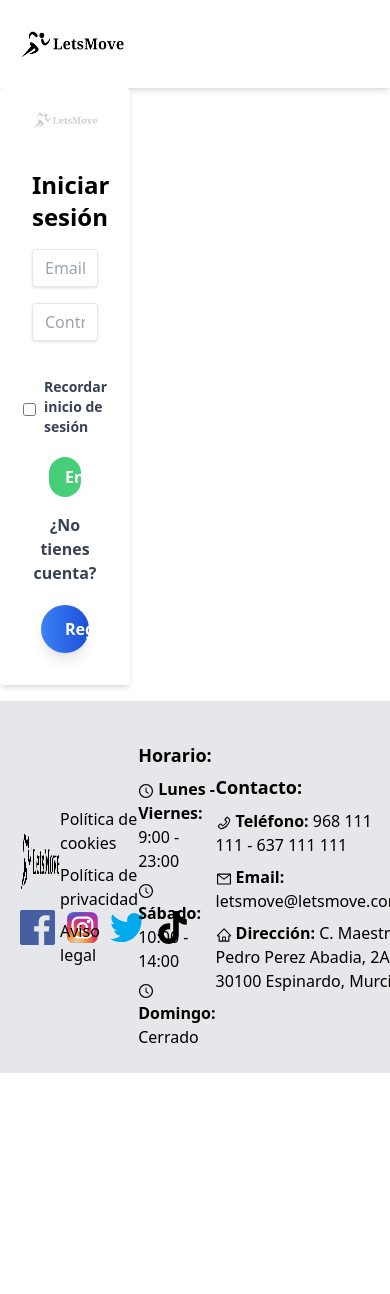
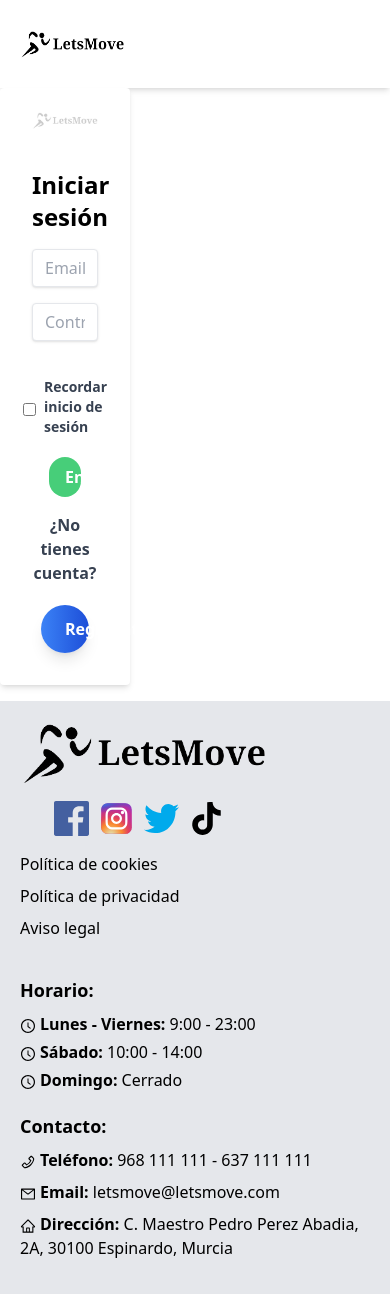
Before and after one commit to Ruben-Maalox/React-reservas-deportivas, a React (Vite) app: page /auth-page in a window 390 px wide. Shown: the top 1294 px of the page. Before the commit the page ends 1073 px from the top, so only its background shows below. Built offline with nearby package versions, Linux system fonts and the light colour scheme; the HTML template or start-up script is replaced by a standard one.

Commit message:
feat: update responsive footer

```diff
--- a/package.json
+++ b/package.json
@@ -10,8 +10,11 @@
     "preview": "vite preview"
   },
   "dependencies": {
+    "@headlessui/react": "^1.7.19",
+    "@heroicons/react": "^1.0.6",
     "@mui/material": "^5.15.15",
     "@react-google-maps/api": "^2.19.3",
+    "classnames": "^2.5.1",
     "react": "^18.2.0",
     "react-dom": "^18.2.0",
     "react-icons": "^5.1.0",
--- a/src/components/Footer.tsx
+++ b/src/components/Footer.tsx
@@ -9,8 +9,8 @@ import "./Footer.css"
 
 export default function Footer() {
   return (
-    <footer className="p-5 bg-gray-200 text-white flex justify-between items-center">
-      <div id="social-ftr" className="flex flex-col items-center">
+    <footer className="p-5 bg-gray-200 text-white flex flex-col items-start md:flex-row md:justify-between md:items-center">
+      <div id="social-ftr" className="flex flex-col items-center mb-4 md:mb-0">
         <img
           src="./src/assets/images/logo-white-transp.png"
           alt="LetsMove"
@@ -40,12 +40,12 @@ export default function Footer() {
         </div>
       </div>
       {/* Añadir enlaces politica de cookies, privacidad, aviso legal. */}
-      <div className="legal-links flex flex-col text-black">
+      <div className="legal-links flex flex-col text-black mb-4 md:mb-0">
         <Link to="/politicaCookies">Política de cookies</Link>
         <Link to="/politicaPrivacidad" className="mt-2">Política de privacidad</Link>
         <Link to="/avisoLegal" className="mt-2">Aviso legal</Link>
       </div>
-      <div className="mt-5 text-black">
+      <div className="mt-5 text-black mb-4 md:mb-0">
         <h2 className="font-bold text-lg mb-2">Horario:</h2>
         <p className="mb-1">
           <AiOutlineClockCircle className="inline-block mr-1" />
@@ -61,7 +61,7 @@ export default function Footer() {
         </p>
       </div>
       {/* CONTACTO */}
-      <div className="contacto flex flex-col text-black">
+      <div className="contacto flex flex-col text-black mb-4 md:mb-0">
         <h2 className="font-bold text-lg mb-2">Contacto:</h2>
         <p className="mb-2">
           <AiOutlinePhone className="inline-block mr-1" />
```
Also changed, not shown: 1 other file (tests, documents, lock files or other folders).
